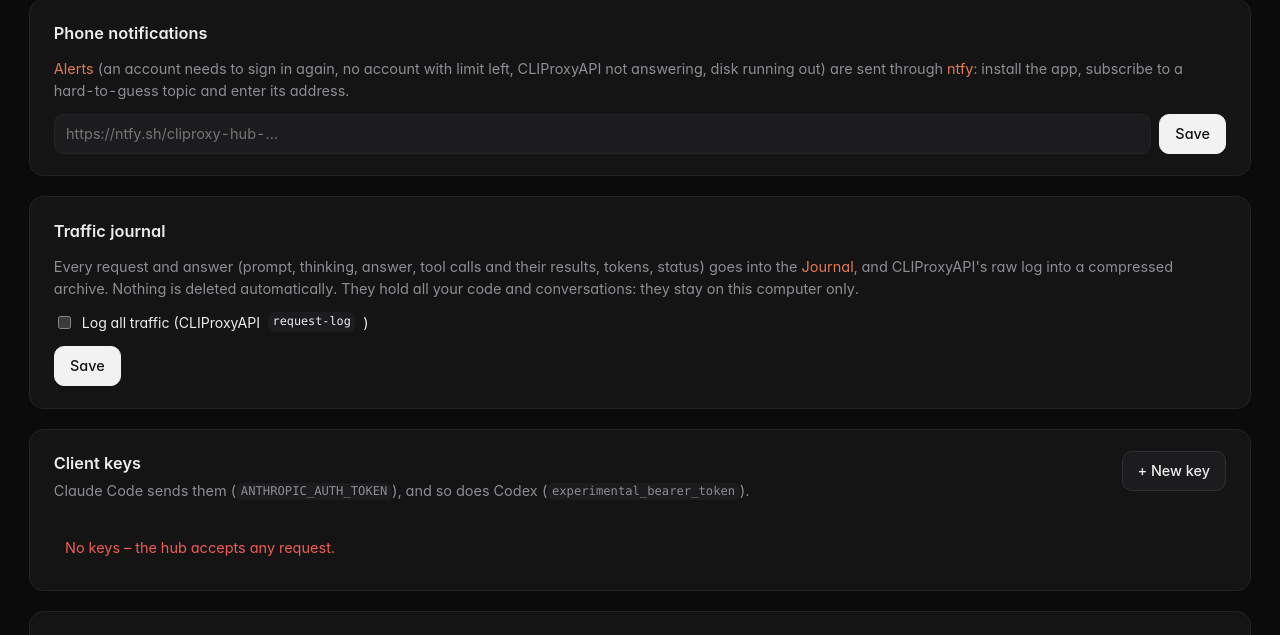
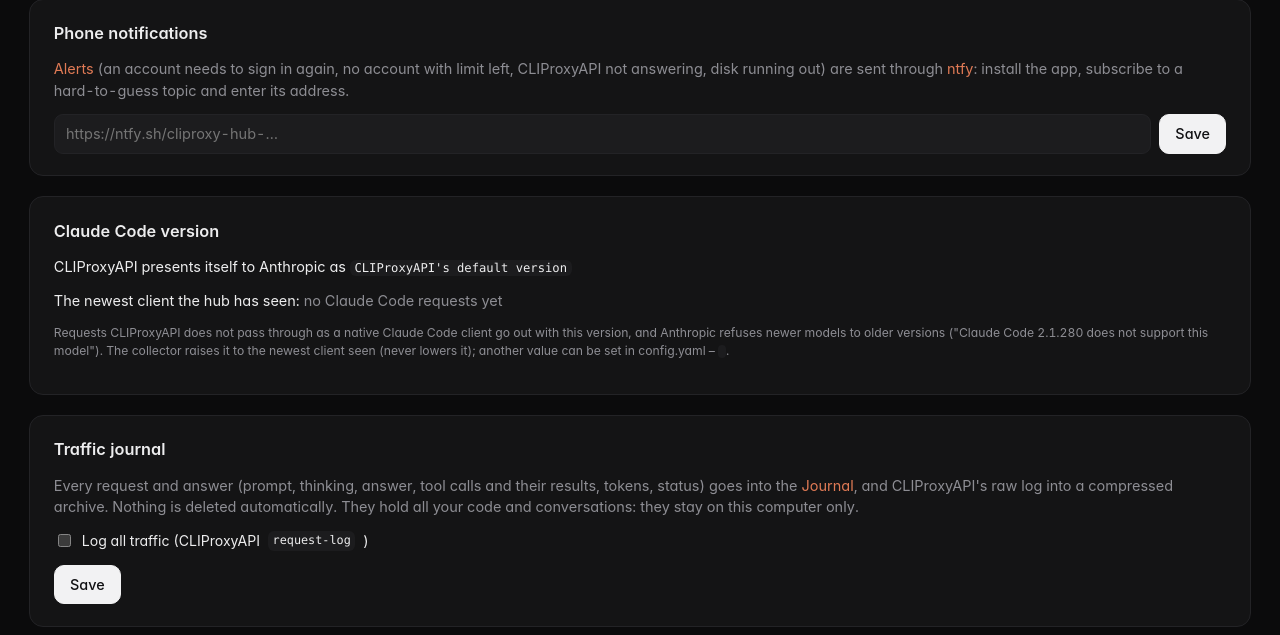
Before and after one commit to BigSant/cliproxy, a Symfony app: template app/public/templates/settings/index.html.twig in a window 1280 px wide. Shown: the part 554-1189 px from the top of the page. Run offline with Twig, Linux system fonts and the light colour scheme; the template is opened without the code that fills it, so the values that code supplies are empty; style sheets or scripts are compiled from the project's sources; some libraries are stand-ins or nearby versions.

Commit message:
Claude Code version: CLIProxyAPI presents the newest client the hub has seen
Requests CLIProxyAPI does not pass through as a native Claude Code client
go out with its built-in fingerprint, claude-cli/2.1.280 in v8.0.62, and
Anthropic now refuses newer models to it ("Claude Code 2.1.280 does not
support this model; version 2.1.290 or newer is required").

The configuration baseline (every collector run) sets
upstream.claude.header-defaults.user-agent to claude-cli/<newest> (external,
cli), where <newest> is the highest claude-cli version among the latest
2000 Claude usage records. Only raised, never lowered; a higher value set by
hand stays. Nustatymai -> Claude Code versija shows what is sent and the
newest client seen.

Checked against eceasy/cli-proxy-api:v8.0.62: the PATCH is taken,
persisted and reloaded.

Co-Authored-By: Claude Opus 5.5 <noreply@anthropic.com>

```diff
--- a/app/public/src/Controller/SettingsController.php
+++ b/app/public/src/Controller/SettingsController.php
@@ -2,10 +2,12 @@
 
 namespace App\Controller;
 
+use App\CliProxy\ClaudeCodeVersion;
 use App\CliProxy\ConfigBaseline;
 use App\CliProxy\ConfigConflictException;
 use App\CliProxy\ManagementClient;
 use App\CliProxy\ManagementException;
+use App\Repository\UsageRecordRepository;
 use App\Settings\Settings;
 use Symfony\Bundle\FrameworkBundle\Controller\AbstractController;
 use Symfony\Component\HttpFoundation\RedirectResponse;
@@ -32,6 +34,7 @@ class SettingsController extends AbstractController
         private readonly ManagementClient $client,
         private readonly Settings $settings,
         private readonly TranslatorInterface $translator,
+        private readonly UsageRecordRepository $usage,
     ) {
     }
 
@@ -66,6 +69,9 @@ class SettingsController extends AbstractController
             'yaml' => $yaml,
             'etag' => $etag,
             'ntfyUrl' => (string) ($this->settings->get(Settings::NTFY_URL) ?? ''),
+            'claudeUserAgent' => ClaudeCodeVersion::configured($config),
+            'claudeSeen' => $this->usage->newestClaudeCodeVersion(),
+            'claudePath' => ClaudeCodeVersion::PATH,
         ]);
     }
 
--- a/app/public/templates/settings/index.html.twig
+++ b/app/public/templates/settings/index.html.twig
@@ -42,6 +42,13 @@
             <input type="url" name="ntfy_url" value="{{ ntfyUrl }}" placeholder="https://ntfy.sh/cliproxy-hub-…">
             <button class="button primary">{{ 'common.save'|trans }}</button>
         </form>
+    </section>
+
+    <section class="card" id="claude-code">
+        <h2>{{ 'settings.claude_code'|trans }}</h2>
+        <p>{{ 'settings.claude_code_sent'|trans }} <code>{{ claudeUserAgent ?? 'settings.claude_code_default'|trans }}</code></p>
+        <p>{{ 'settings.claude_code_seen'|trans }} {% if claudeSeen %}<code>{{ claudeSeen }}</code>{% else %}<span class="muted">{{ 'settings.claude_code_none'|trans }}</span>{% endif %}</p>
+        <p class="muted small">{{ 'settings.claude_code_explain_html'|trans({'%path%': claudePath|e})|raw }}</p>
     </section>
 
     <section class="card">
--- a/app/public/translations/messages.en.yaml
+++ b/app/public/translations/messages.en.yaml
@@ -389,6 +389,12 @@ settings:
     refresh_minutes: 'Read limits every (min)'
     ntfy: 'Phone notifications'
     ntfy_explain_html: '<a href="%alerts_url%">Alerts</a> (an account needs to sign in again, no account with limit left, CLIProxyAPI not answering, disk running out) are sent through <a href="https://ntfy.sh" target="_blank" rel="noopener noreferrer">ntfy</a>: install the app, subscribe to a hard-to-guess topic and enter its address.'
+    claude_code: 'Claude Code version'
+    claude_code_sent: 'CLIProxyAPI presents itself to Anthropic as'
+    claude_code_default: 'CLIProxyAPI''s default version'
+    claude_code_seen: 'The newest client the hub has seen:'
+    claude_code_none: 'no Claude Code requests yet'
+    claude_code_explain_html: 'Requests CLIProxyAPI does not pass through as a native Claude Code client go out with this version, and Anthropic refuses newer models to older versions ("Claude Code 2.1.280 does not support this model"). The collector raises it to the newest client seen (never lowers it); another value can be set in config.yaml – <code>%path%</code>.'
     traffic: 'Traffic journal'
     traffic_explain_html: 'Every request and answer (prompt, thinking, answer, tool calls and their results, tokens, status) goes into the <a href="%journal_url%">Journal</a>, and CLIProxyAPI''s raw log into a compressed archive. Nothing is deleted automatically. They hold all your code and conversations: they stay on this computer only.'
     request_log_html: 'Log all traffic (CLIProxyAPI <code>request-log</code>)'
--- a/app/public/translations/messages.lt.yaml
+++ b/app/public/translations/messages.lt.yaml
@@ -389,6 +389,12 @@ settings:
     refresh_minutes: 'Limitus skaityti kas (min.)'
     ntfy: 'Pranešimai į telefoną'
     ntfy_explain_html: '<a href="%alerts_url%">Įspėjimai</a> (reikia prisijungti iš naujo, nėra laisvos paskyros, CLIProxyAPI neatsako, baigiasi vieta diske) siunčiami per <a href="https://ntfy.sh" target="_blank" rel="noopener noreferrer">ntfy</a>: įdiek programėlę, užsiprenumeruok sunkiai atspėjamą temą ir įrašyk jos adresą.'
+    claude_code: 'Claude Code versija'
+    claude_code_sent: 'CLIProxyAPI prisistato Anthropic''ui kaip'
+    claude_code_default: 'CLIProxyAPI numatytoji versija'
+    claude_code_seen: 'Naujausias hub''o matytas klientas:'
+    claude_code_none: 'Claude Code užklausų dar nebuvo'
+    claude_code_explain_html: 'Užklausos, kurių CLIProxyAPI neperleidžia kaip tikro Claude Code kliento, išeina su šia versija, o Anthropic naujesnių modelių senesnėms versijoms neduoda („Claude Code 2.1.280 does not support this model“). Kolektorius ją kelia iki naujausio matyto kliento (niekada nemažina); kitą reikšmę galima įrašyti config.yaml – <code>%path%</code>.'
     traffic: 'Srauto žurnalas'
     traffic_explain_html: 'Kiekviena užklausa ir atsakymas (prompt''as, mąstymas, atsakymas, įrankių kvietimai ir jų rezultatai, tokenai, būsena) patenka į <a href="%journal_url%">Žurnalą</a>, žalias CLIProxyAPI log''as – suspaustas į archyvą. Niekas automatiškai netrinama. Juose – visas tavo kodas ir pokalbiai: jie lieka tik šiame kompiuteryje.'
     request_log_html: 'Registruoti visą srautą (CLIProxyAPI <code>request-log</code>)'
```
Also changed, not shown: app/public/src/CliProxy/ClaudeCodeVersion.php (added, +43 -0 lines), app/public/src/CliProxy/ConfigBaseline.php (+8 -1 lines), app/public/src/Repository/UsageRecordRepository.php (+28 -0 lines), app/public/tests/Functional/CollectorTest.php (+17 -0 lines), app/public/tests/Unit/ConfigBaselineTest.php (+14 -0 lines), README.md.
